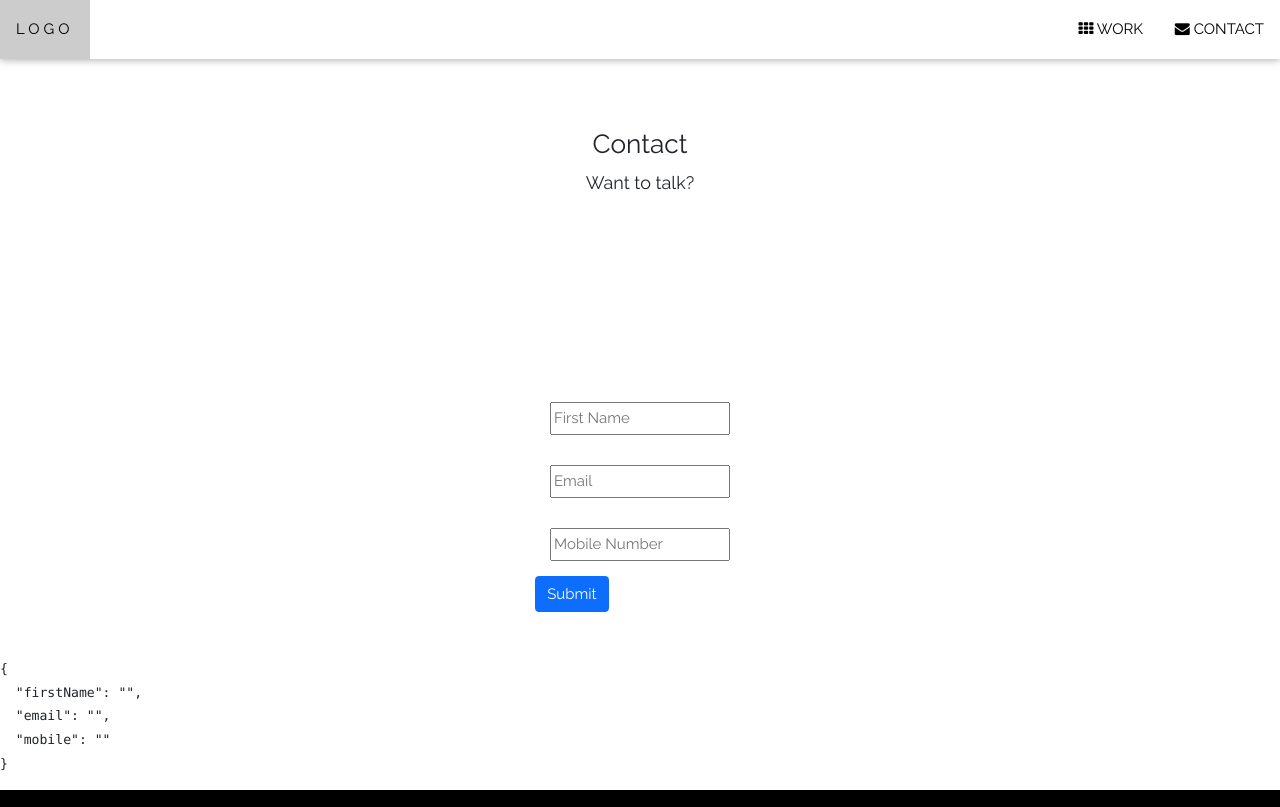
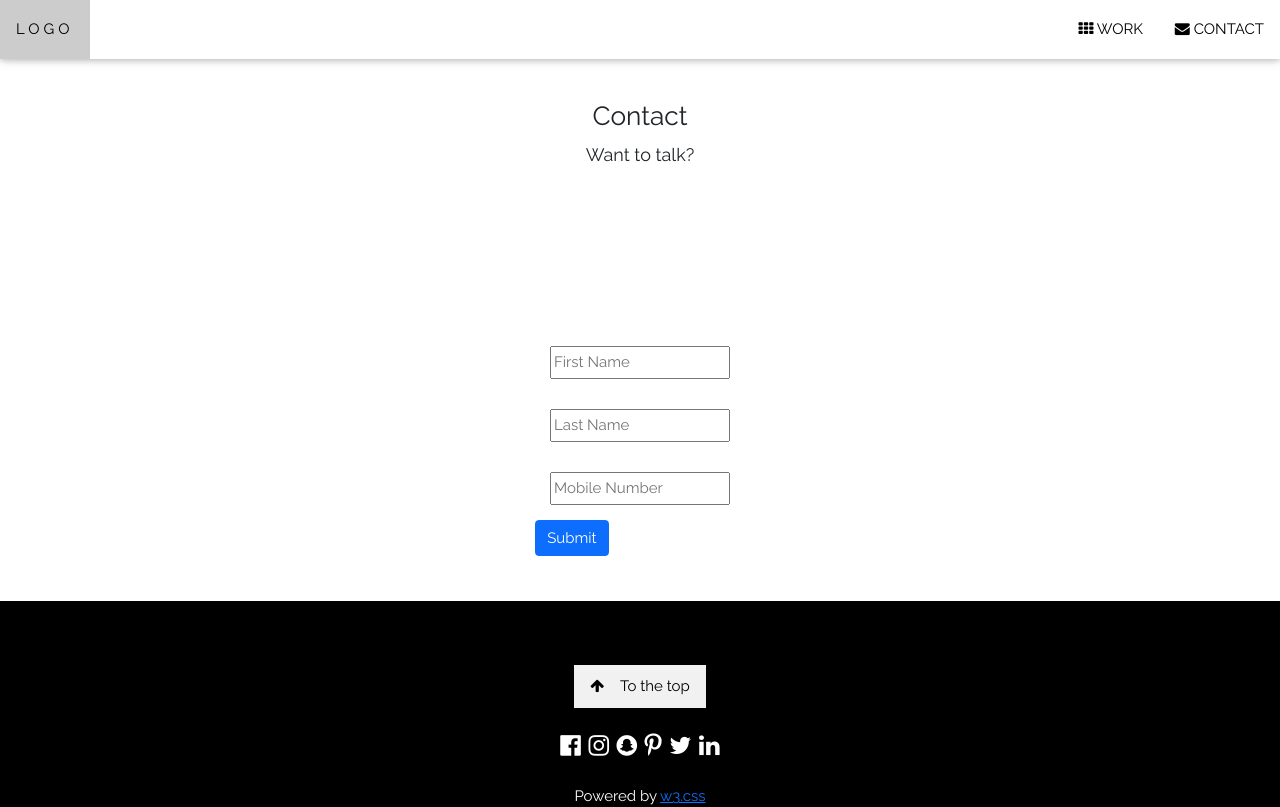
Before and after one commit to eben83/aoGroup, a React (Create React App) app in the folder ao-group/: page /contact in a window 1280 px wide. Shown: the top 807 px of the page. Built offline with nearby package versions, Linux system fonts and the light colour scheme.

Commit message:
updated contect to push to modal

```diff
--- a/ao-group/src/components/contactForm.js
+++ b/ao-group/src/components/contactForm.js
@@ -3,32 +3,31 @@ import { Formik, Form, Field, ErrorMessage } from 'formik';
 import { useStateValue } from "../stateProvider";
 
 
-const ContactForm = ({toggleModal, isModalOpen, firstName, email, mobile}) => {
+const ContactForm = ({toggleModal, isModalOpen, firstName, lastName, mobile}) => {
 
     const [{ content }, dispatch] = useStateValue()
 
-    const addToModalContent = ({firstName, email, mobile}) => {
+    const addToModalContent = ({firstName, lastName, mobile}) => {
         dispatch ({
             type: 'ADD_TO_MODAL',
             item : {
                 firstName: firstName,
-                email: email,
+                lastName: lastName,
                 mobile: mobile,
             }
         })
+        if(firstName && lastName && mobile) {
+            toggleModal()
+        }
     }
 
-    const modalFunction = () => {
-        toggleModal()
-    }
 
 
     return (
         <>
              <Formik
-                initialValues={{firstName: '', email: '', mobile: ''}}
+                initialValues={{firstName: '', lastName: '', mobile: ''}}
                 onSubmit={(data, {resetForm, dispatch}) => {
-                    console.log("submit: ", data)
                     dispatch(addToModalContent(data))
                     resetForm();
                 }}
@@ -47,10 +46,10 @@ const ContactForm = ({toggleModal, isModalOpen, firstName, email, mobile}) => {
                             </div>
                             <div className='p-3'>
                                 <Field
-                                    values={values.email}
-                                    type='email'
-                                    name='email'
-                                    placeholder='Email'/>
+                                    values={values.lastName}
+                                    type='input'
+                                    name='lastName'
+                                    placeholder='Last Name'/>
                             </div>
                             <div className='p-3 '>
                                 <Field
@@ -59,12 +58,11 @@ const ContactForm = ({toggleModal, isModalOpen, firstName, email, mobile}) => {
                                     name='mobile'
                                     placeholder='Mobile Number'/>
                             </div>
-                            <div className='btn btn-primary' onClick={handleSubmit}>
+                            <button className='btn btn-primary' onClick={handleSubmit} >
                                 Submit
-                            </div>
+                            </button>
                         </div>
                     </div>
-                    <pre>{JSON.stringify(values, null, 2)}</pre>
                 </Form>
             )}</Formik>
         </>
--- a/ao-group/src/components/contactModal.js
+++ b/ao-group/src/components/contactModal.js
@@ -16,11 +16,21 @@ const ContactModal = ({toggleModal, isModalOpen, modalHeading, modalContent}) =>
                 </ModalHeader>
                 <ModalBody>
                     <div className='row align-items-center'>
-                        <h1>this is a test</h1>
+                        {/* <h1>this is a test</h1> */}
+                        {content
+                        .filter(item => item.firstName && item.mobile && item.lastName !== undefined)
+                        .map(item => (
+                            <DisplayData
+                                firstName={item.firstName}
+                                lastName={item.lastName}
+                                mobile={item.mobile}/>
+                        ))}
                     </div>
                 </ModalBody>
             </Modal>
         </>
     )
 }
+
+
 export default ContactModal
--- a/ao-group/src/components/displayData.js
+++ b/ao-group/src/components/displayData.js
@@ -1,15 +1,13 @@
 import React from "react";
 
-const DisplayData = ({id, name, email, mobile}) => {
+const DisplayData = ({firstName, lastName, mobile}) => {
     return (
         <>
-            {id}
-
             <p>Your name is:</p>
-            <h5>{name}</h5>
+            <h5>{firstName}</h5>
 
             <p>Your email address is:</p>
-            <h5>{email}</h5>
+            <h5>{lastName}</h5>
 
             <p>Your mobile number is:</p>
             <h5>{mobile}</h5>
--- a/ao-group/src/pages/contact.js
+++ b/ao-group/src/pages/contact.js
@@ -11,7 +11,7 @@ const Contact = () => {
 
     return (
         <>
-            <div className="w3-container" style={{padding:"128px 16px"}} id="contact">
+            <div className="w3-container" style={{padding:"100px 16px"}} id="contact">
                 <h3 className="w3-center">Contact</h3>
                 <p className="w3-center w3-large">Want to talk?</p>
             </div>
--- a/ao-group/src/reducer.js
+++ b/ao-group/src/reducer.js
@@ -1,5 +1,5 @@
 export const initialState = {
-    content: {}
+    content: [{}]
 }
 
 const reducer = (state, action) => {
```
